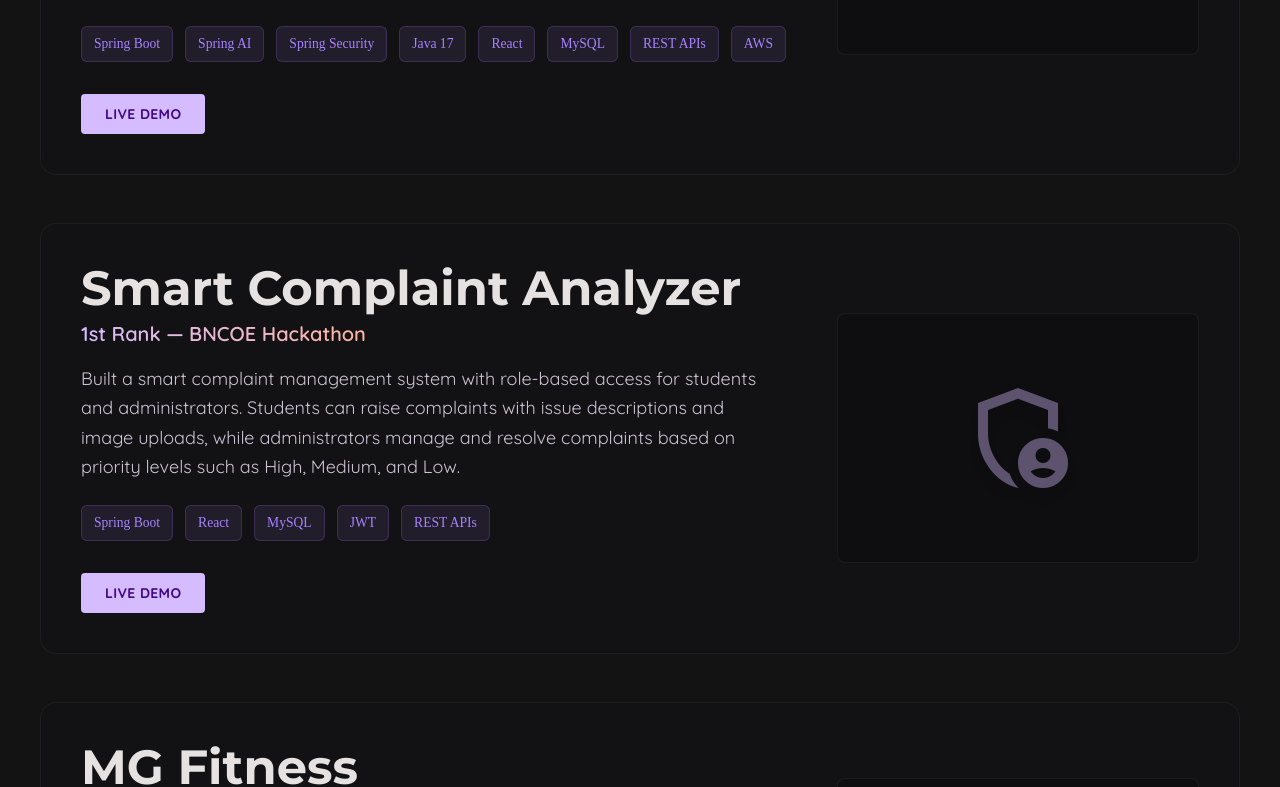
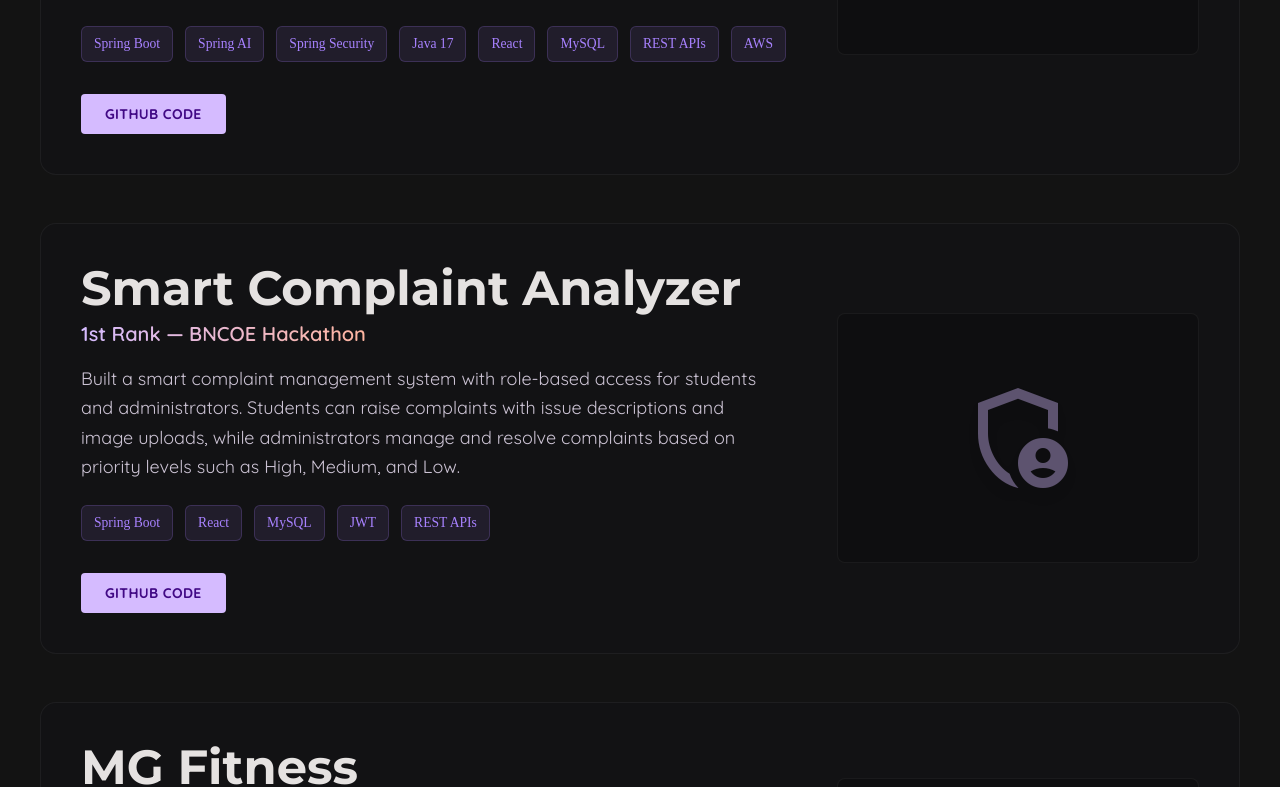
Before and after one commit to adarshmaske4224/portfolio, a React (Vite) app: page / in a window 1280 px wide. Shown: the part 2129-2916 px from the top of the page. Built offline with nearby package versions, Linux system fonts and the light colour scheme; a web font is replaced by a local one.

Commit message:
link updated

```diff
--- a/index.html
+++ b/index.html
@@ -4,7 +4,7 @@
 <head>
   <meta charset="utf-8" />
   <meta content="width=device-width, initial-scale=1.0" name="viewport" />
-  <title>PORTFOLIO</title>
+  <title>PORFOLIO</title>
   <link rel="icon" type="image/svg+xml" href="/vite.svg" />
   <script src="https://cdn.tailwindcss.com?plugins=forms,container-queries"></script>
   <link
--- a/src/components/Work.jsx
+++ b/src/components/Work.jsx
@@ -7,7 +7,7 @@ const projects = [
       'Krishi Drishti is a Smart Farming Assistance System designed to empower Indian farmers with AI-powered agricultural insights and digital farming tools. Built using a Spring Boot (Java 17) backend and a React frontend, the platform provides features like crop management assistance, pest detection, market price tracking, and access to government schemes through a localized farmer-friendly interface with Marathi language support.',
     tags: ['Spring Boot', 'Spring AI', 'Spring Security', 'Java 17', 'React', 'MySQL', 'REST APIs', 'AWS'],
     icon: 'eco',
-    codeLink: '#',
+    codeLink: 'https://github.com/adarshmaske4224/krushi-drushti.git',
     demoLink: 'https://krushi-drushti.vercel.app',
   },
   {
@@ -18,7 +18,7 @@ const projects = [
       'Built a smart complaint management system with role-based access for students and administrators. Students can raise complaints with issue descriptions and image uploads, while administrators manage and resolve complaints based on priority levels such as High, Medium, and Low.',
     tags: ['Spring Boot', 'React', 'MySQL', 'JWT', 'REST APIs'],
     icon: 'admin_panel_settings',
-    codeLink: '#',
+    codeLink: 'https://github.com/adarshmaske4224/mcp-shopping-assistant.git',
     demoLink: '#',
   },
   {
@@ -29,7 +29,7 @@ const projects = [
       'Developed and deployed a responsive fitness website using React and Netlify, featuring smooth modern animations powered by GSAP for an interactive user experience.',
     tags: ['React', 'GSAP', 'Netlify', 'JavaScript', 'CSS'],
     icon: 'fitness_center',
-    codeLink: '#',
+    codeLink: 'https://github.com/adarshmaske4224/MG-fitness',
     demoLink: 'https://mg-fit.netlify.app/',
   },
 ]
@@ -67,11 +67,11 @@ const Work = () => {
               <div className="flex flex-wrap gap-4">
                 <a
                   className="inline-flex items-center justify-center bg-primary text-on-primary px-6 py-2.5 rounded-lg hover:bg-primary-fixed-dim hover:-translate-y-1 hover:shadow-lg hover:shadow-primary/20 transition-all duration-300 font-bold uppercase text-sm tracking-wide"
-                  href={project.demoLink}
+                  href={project.codeLink}
                   target="_blank"
                   rel="noopener noreferrer"
                 >
-                  Live Demo
+                  GitHub Code
                 </a>
               </div>
             </div>
```
